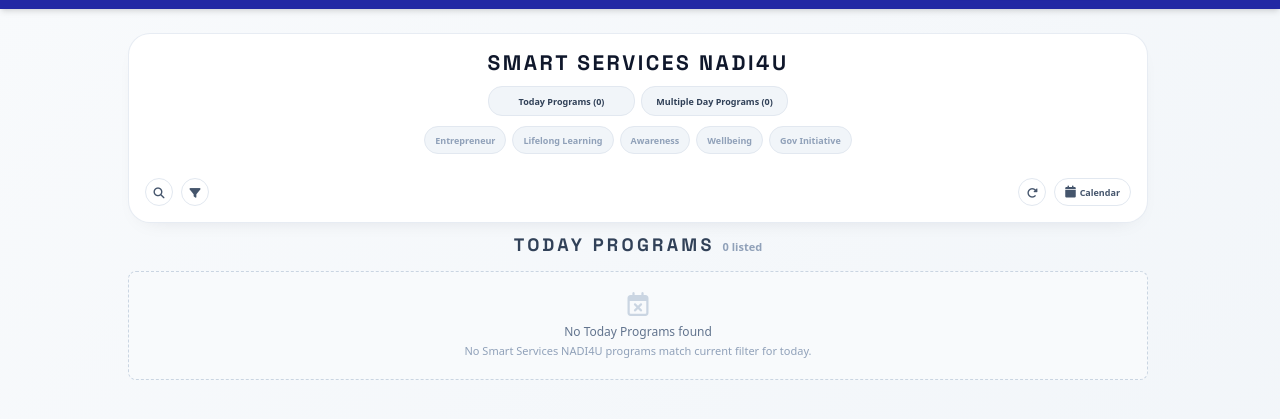
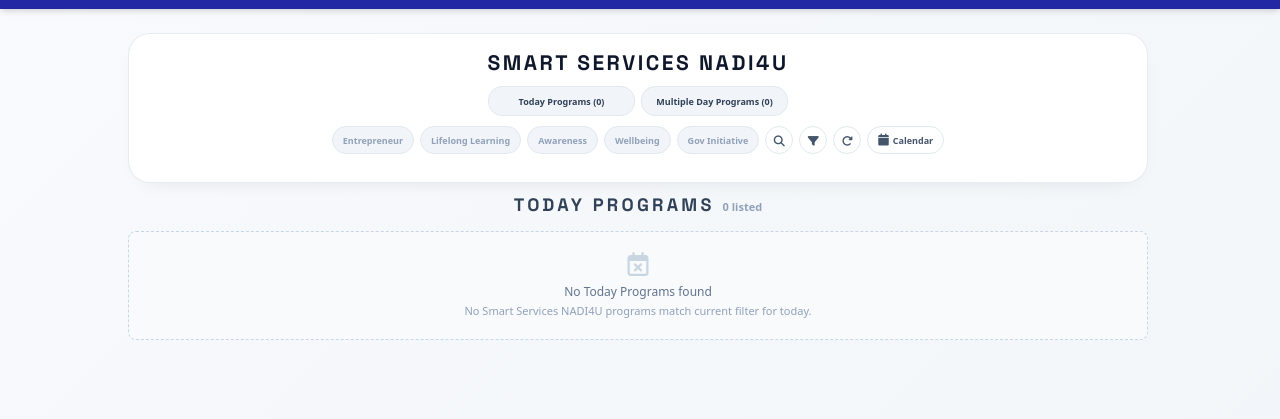
Before and after one commit to afu-it/NADI4U-NES, a plain HTML site: page index.html in a window 1280 px wide. Shown: the part 45-464 px from the top of the page. Drawn offline with nearby package versions, Linux system fonts and the light colour scheme; no server answers.

Commit message:
Place action buttons in pillar row

```diff
--- a/index.html
+++ b/index.html
@@ -359,12 +359,24 @@
                       Multiple Day Programs
                     </button>
                   </div>
-                  <div id="nadi4uPillarButtons" class="flex flex-wrap items-center justify-center gap-1.5 w-full max-w-[720px]">
+                  <div id="nadi4uPillarButtons" class="flex flex-wrap items-center justify-center gap-1.5 w-full max-w-[860px]">
                     <button id="nadi4uPillarBtnEntrepreneur" onclick="setNadi4uPillarFilter('entrepreneur')" class="min-h-[28px] px-2.5 py-1 rounded-full border text-[8px] font-semibold transition-colors cursor-pointer" type="button">Entrepreneur</button>
                     <button id="nadi4uPillarBtnLearning" onclick="setNadi4uPillarFilter('learning')" class="min-h-[28px] px-2.5 py-1 rounded-full border text-[8px] font-semibold transition-colors cursor-pointer" type="button">Lifelong Learning</button>
                     <button id="nadi4uPillarBtnAwareness" onclick="setNadi4uPillarFilter('awareness')" class="min-h-[28px] px-2.5 py-1 rounded-full border text-[8px] font-semibold transition-colors cursor-pointer" type="button">Awareness</button>
                     <button id="nadi4uPillarBtnWellbeing" onclick="setNadi4uPillarFilter('wellbeing')" class="min-h-[28px] px-2.5 py-1 rounded-full border text-[8px] font-semibold transition-colors cursor-pointer" type="button">Wellbeing</button>
                     <button id="nadi4uPillarBtnGov" onclick="setNadi4uPillarFilter('gov')" class="min-h-[28px] px-2.5 py-1 rounded-full border text-[8px] font-semibold transition-colors cursor-pointer" type="button">Gov Initiative</button>
+                    <button id="programListSearchBtn" onclick="toggleNadi4uSearch()" class="w-7 h-7 flex items-center justify-center rounded-full bg-white border border-slate-200 text-slate-600 hover:text-cyan-600 hover:border-cyan-300 transition-colors cursor-pointer" title="Search Smart Services NADI4U" aria-label="Search Smart Services NADI4U" type="button">
+                      <i class="fa-solid fa-magnifying-glass text-[10px]"></i>
+                    </button>
+                    <button onclick="toggleFilter()" class="w-7 h-7 flex items-center justify-center rounded-full bg-white border border-slate-200 text-slate-600 hover:text-blue-600 hover:border-blue-300 transition-colors cursor-pointer" title="Filter" aria-label="Filter" type="button">
+                      <i class="fa-solid fa-filter text-[10px]"></i>
+                    </button>
+                    <button id="programListSyncBtn" onclick="syncNadi4uFromProgramList(event)" class="w-7 h-7 flex items-center justify-center rounded-full bg-white border border-slate-200 text-slate-600 hover:text-slate-800 hover:border-slate-300 transition-colors cursor-pointer" type="button" title="Sync NADI4U" aria-label="Sync NADI4U">
+                      <i class="fa-solid fa-rotate-right text-[10px]"></i>
+                    </button>
+                    <button onclick="toggleCalendarMini(event)" class="h-7 px-2.5 rounded-full flex items-center gap-1 text-[8px] font-semibold text-slate-600 bg-white border border-slate-200 hover:text-slate-800 hover:border-slate-300 transition-colors cursor-pointer" title="Calendar" type="button">
+                      <i class="fa-solid fa-calendar text-xs"></i> Calendar
+                    </button>
                   </div>
                   <div class="flex flex-wrap items-center justify-center gap-2 pt-0.5">
                     <button
@@ -378,49 +390,7 @@
                       <span class="text-[8px] font-semibold">Sort</span>
                     </button>
                   </div>
-                  <div class="flex w-full items-center justify-between gap-2 pt-0.5">
-                    <div class="flex flex-wrap items-center justify-start gap-2">
-                      <button
-                        id="programListSearchBtn"
-                        onclick="toggleNadi4uSearch()"
-                        class="w-7 h-7 flex items-center justify-center rounded-full bg-white border border-slate-200 text-slate-600 hover:text-cyan-600 hover:border-cyan-300 transition-colors cursor-pointer"
-                        title="Search Smart Services NADI4U"
-                        aria-label="Search Smart Services NADI4U"
-                        type="button"
-                      >
-                        <i class="fa-solid fa-magnifying-glass text-[10px]"></i>
-                      </button>
-                      <button
-                        onclick="toggleFilter()"
-                        class="w-7 h-7 flex items-center justify-center rounded-full bg-white border border-slate-200 text-slate-600 hover:text-blue-600 hover:border-blue-300 transition-colors cursor-pointer"
-                        title="Filter"
-                        aria-label="Filter"
-                        type="button"
-                      >
-                        <i class="fa-solid fa-filter text-[10px]"></i>
-                      </button>
-                    </div>
-                    <div class="flex flex-wrap items-center justify-end gap-2 ml-auto">
-                      <button
-                        id="programListSyncBtn"
-                        onclick="syncNadi4uFromProgramList(event)"
-                        class="w-7 h-7 flex items-center justify-center rounded-full bg-white border border-slate-200 text-slate-600 hover:text-slate-800 hover:border-slate-300 transition-colors cursor-pointer"
-                        type="button"
-                        title="Sync NADI4U"
-                        aria-label="Sync NADI4U"
-                      >
-                        <i class="fa-solid fa-rotate-right text-[10px]"></i>
-                      </button>
-                      <button
-                        onclick="toggleCalendarMini(event)"
-                        class="h-7 px-2.5 rounded-full flex items-center gap-1 text-[8px] font-semibold text-slate-600 bg-white border border-slate-200 hover:text-slate-800 hover:border-slate-300 transition-colors cursor-pointer"
-                        title="Calendar"
-                        type="button"
-                      >
-                        <i class="fa-solid fa-calendar text-xs"></i> Calendar
-                      </button>
-                    </div>
-                  </div>
+
                 </div>
               </div>
             </div>
```
